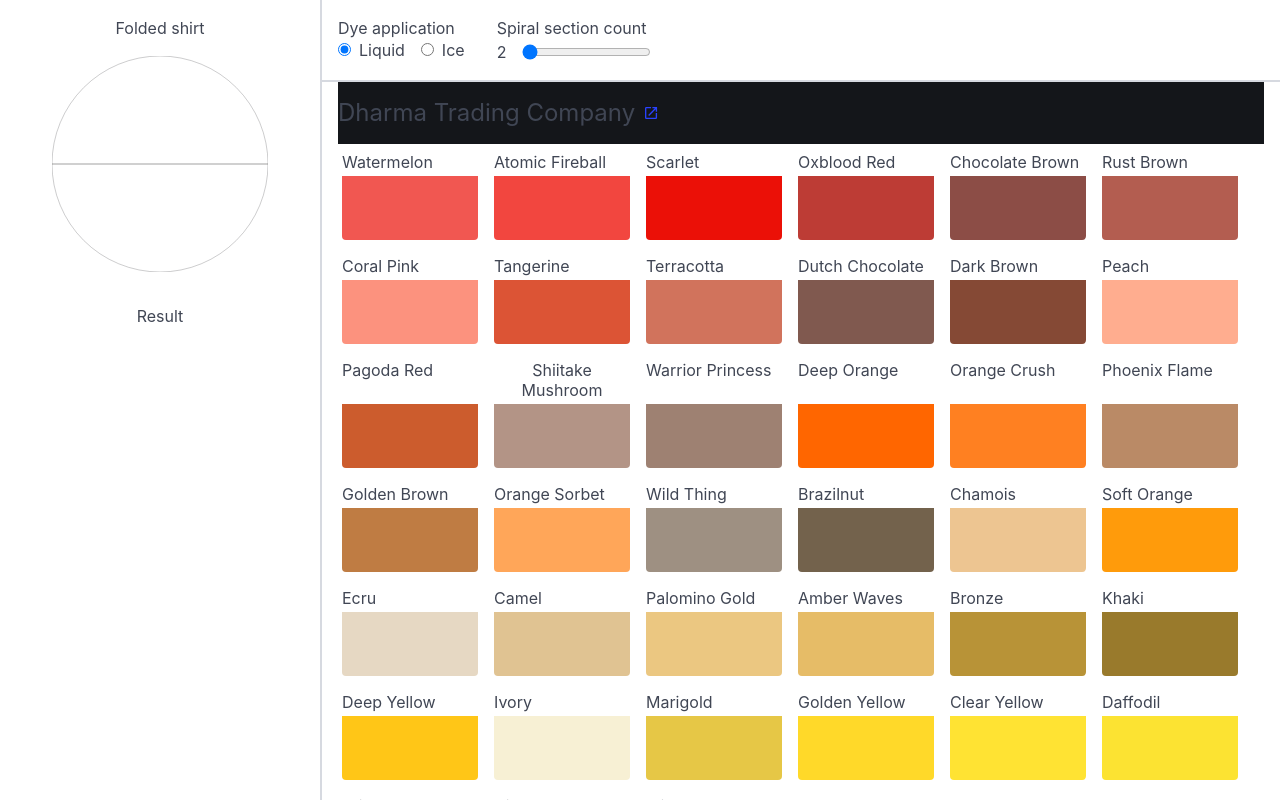
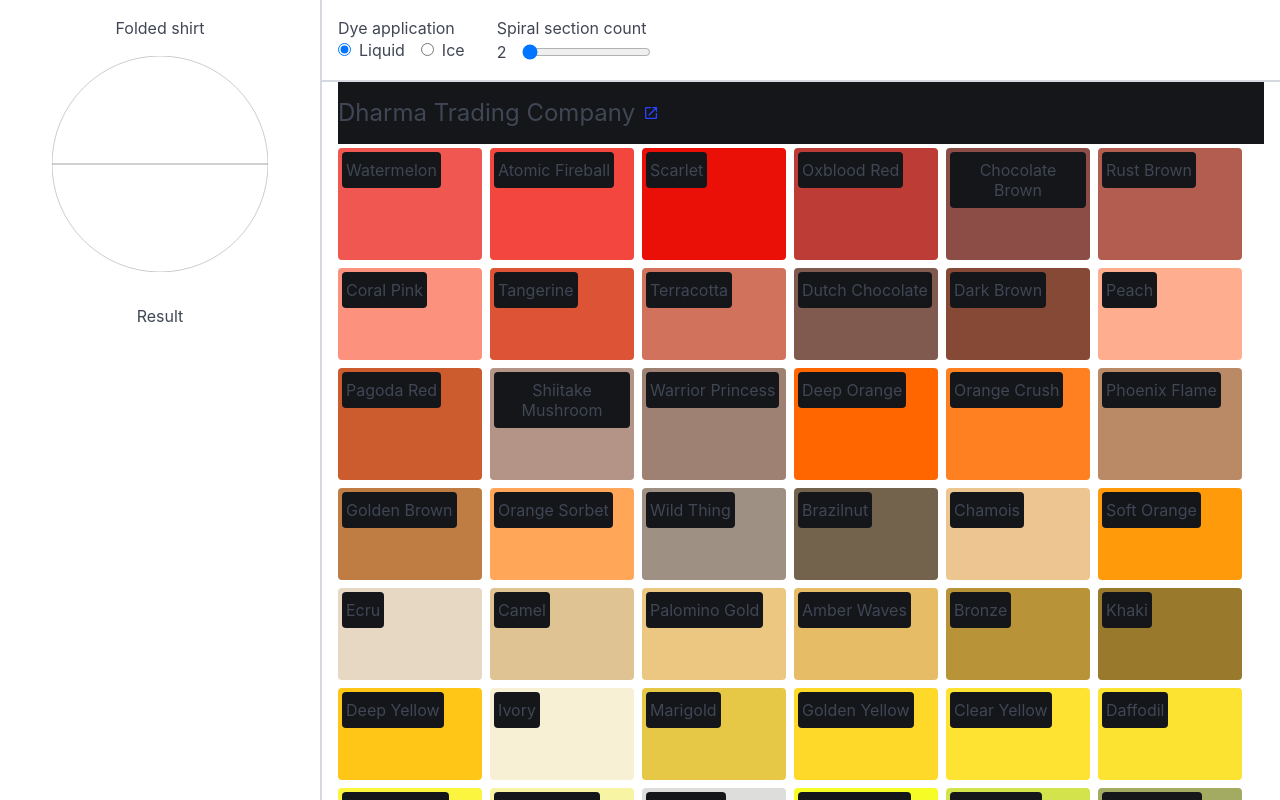
Before and after one commit to schwalbs/spiral-coloring, a React (Vite) app: page / in a window 1280 px wide. Built offline with nearby package versions, Linux system fonts and the light colour scheme.

Commit message:
feat: tweak color chip styles

```diff
--- a/src/components/ColorBlock/ColorBlock.module.css
+++ b/src/components/ColorBlock/ColorBlock.module.css
@@ -5,16 +5,11 @@
 }
 
 .containerSelected {
-  outline: 2px solid white;
+  outline: 2px solid var(--bulma-light);
+  outline-offset: 2px;
 }
 
 .name {
-  display: inline-block;
+  border-radius: 4px;
+  margin-bottom: 3rem;
 }
-
-.colorBlock {
-  block-size: 4rem;
-  inline-size: 100%;
-  border-end-start-radius: 4px;
-  border-end-end-radius: 4px;
-}
--- a/src/components/ColorBlock/ColorBlock.tsx
+++ b/src/components/ColorBlock/ColorBlock.tsx
@@ -17,10 +17,6 @@
       type="button"
       onClick={onClick}
       className={`${styles.container} ${isSelected ? styles.containerSelected : ""} is-flex is-flex-direction-column is-justify-content-space-between p-1 is-clipped`}
-    >
-      <span className={`is-size-6 mb-1 ${styles.name}`}>{color.name}</span>
-      <div
-        className={styles.colorBlock}
       style={{
         backgroundColor: color.hexCode,
         backgroundImage:
@@ -28,7 +24,12 @@
             ? `url(${color.iceDyeImgSrc})`
             : undefined,
       }}
-      />
+    >
+      <span
+        className={`${styles.name} is-size-6 has-background-black-bis py-2 px-1`}
+      >
+        {color.name}
+      </span>
     </button>
   );
 };
```
Lines whose indentation alone changed are shown as unchanged.
